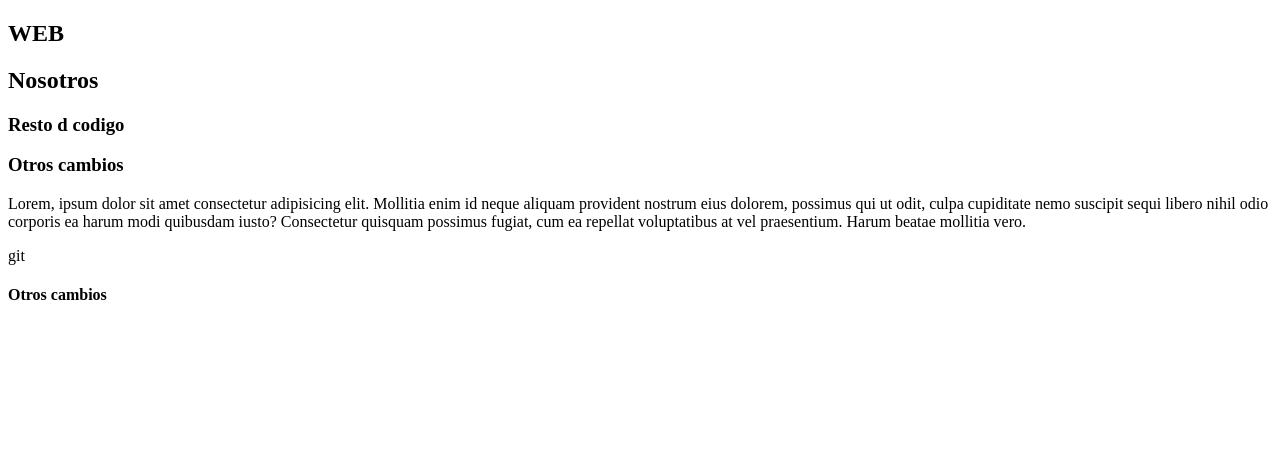
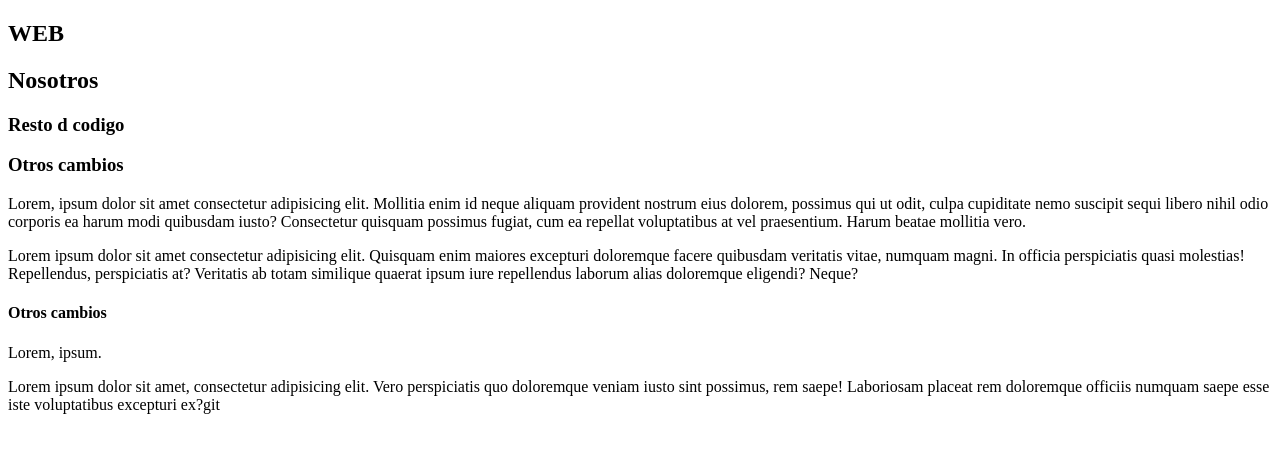
Before and after one commit to ConstanzaCerroAragon/TESTWEB3, a plain HTML site: page index.html in a window 1280 px wide. Drawn offline with Linux system fonts and the light colour scheme.

Commit message:
Cambio ultimo dev1

```diff
--- a/index.html
+++ b/index.html
@@ -13,7 +13,11 @@
     <h3>Otros cambios</h3>
 
     <p>Lorem, ipsum dolor sit amet consectetur adipisicing elit. Mollitia enim id neque aliquam provident nostrum eius dolorem, possimus qui ut odit, culpa cupiditate nemo suscipit sequi libero nihil odio corporis ea harum modi quibusdam iusto? Consectetur quisquam possimus fugiat, cum ea repellat voluptatibus at vel praesentium. Harum beatae mollitia vero.</p>
-git
+    <p>Lorem ipsum dolor sit amet consectetur adipisicing elit. Quisquam enim maiores excepturi doloremque facere quibusdam veritatis vitae, numquam magni. In officia perspiciatis quasi molestias! Repellendus, perspiciatis at? Veritatis ab totam similique quaerat ipsum iure repellendus laborum alias doloremque eligendi? Neque?</p>
+
     <h4>Otros cambios</h4>
+    <p>Lorem, ipsum.</p>
+
+    <p>Lorem ipsum dolor sit amet, consectetur adipisicing elit. Vero perspiciatis quo doloremque veniam iusto sint possimus, rem saepe! Laboriosam placeat rem doloremque officiis numquam saepe esse iste voluptatibus excepturi ex?git </p>
 </body>
 </html>
```
